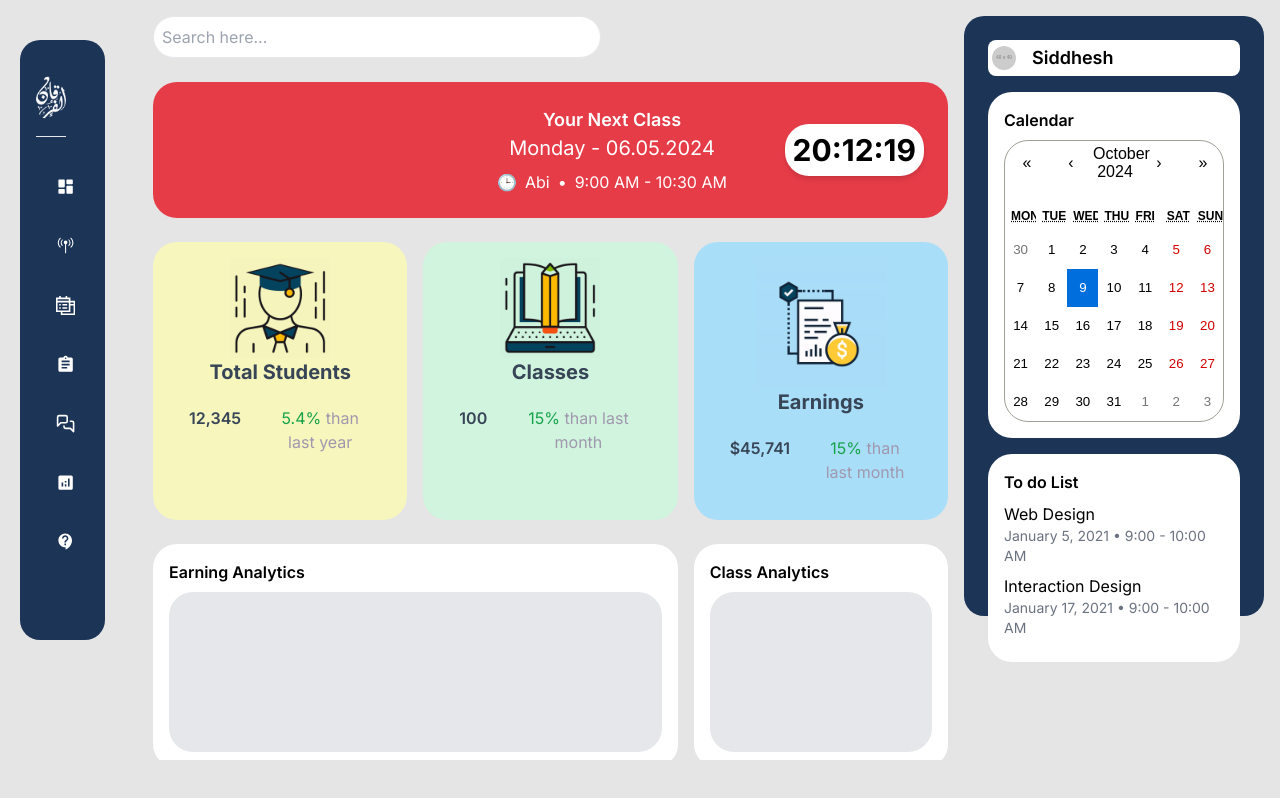
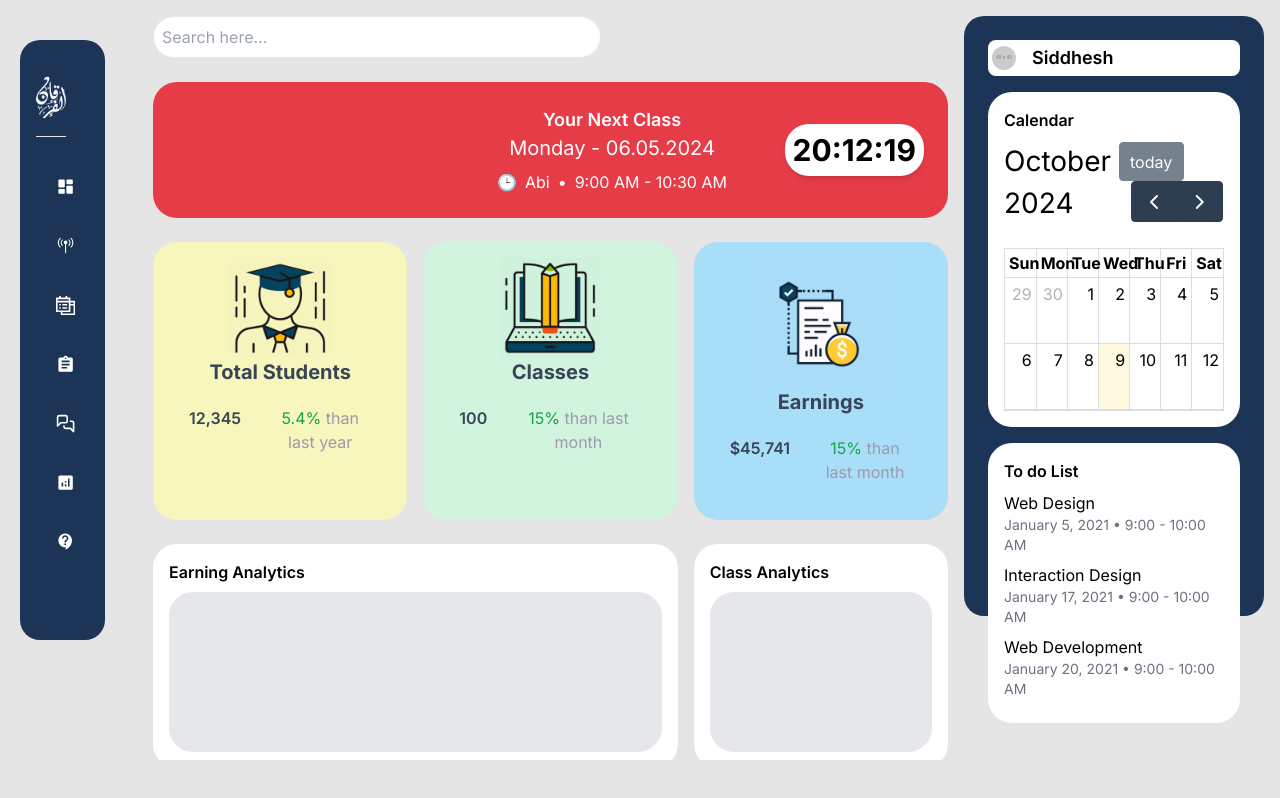
Before and after one commit to Ansalin789/Alfurqan_Dashboard, a Next.js app: page / in a window 1280 px wide. Built offline with nearby package versions, Linux system fonts and the light colour scheme.

Commit message:
event change

```diff
--- a/package.json
+++ b/package.json
@@ -9,9 +9,13 @@
     "lint": "next lint"
   },
   "dependencies": {
+    "@fullcalendar/daygrid": "^6.1.15",
+    "@fullcalendar/react": "^6.1.15",
+    "moment": "^2.30.1",
     "mongoose": "^8.7.0",
     "next": "14.2.13",
     "react": "^18",
+    "react-big-calendar": "^1.15.0",
     "react-calendar": "^5.0.0",
     "react-circular-progressbar": "^2.1.0",
     "react-dom": "^18",
--- a/src/app/Teacher/analytics/page.tsx
+++ b/src/app/Teacher/analytics/page.tsx
@@ -8,19 +8,19 @@ export default function Analytics() {
           title: 'Total Students',
           value: '12,345',
           growth: '5.4% from last year',
-          chart: '📊', // Placeholder for chart graphic
+          chart: '📊',
         },
         {
           title: 'Classes',
           value: '100',
           growth: '+15% than last month',
-          chart: '📈', // Placeholder for chart graphic
+          chart: '📈',
         },
         {
           title: 'Earnings',
           value: '$45,741',
           growth: '+15%',
-          chart: '💵', // Placeholder for chart graphic
+          chart: '💵',
         },
       ];
 
@@ -33,7 +33,7 @@ export default function Analytics() {
   return (
     <>
     <BaseLayout>
-    <div className="flex min-h-screen bg-gray-100">
+    <div className="flex min-h-screen">
 
       {/* Main Content */}
       <div className="flex-1 p-8">
--- a/src/app/Teacher/page.tsx
+++ b/src/app/Teacher/page.tsx
@@ -1,20 +1,24 @@
-'use client'
+'use client';
 
-import React from 'react'
-
-import BaseLayout from "@/components/BaseLayout";
+import FullCalendar from '@fullcalendar/react';
+import dayGridPlugin from '@fullcalendar/daygrid';
+import BaseLayout from '@/components/BaseLayout';
 import Image from 'next/image';
-import { useState } from 'react';
-import Calendar from 'react-calendar';
-import 'react-calendar/dist/Calendar.css';
 
 export default function Teacher() {
 
-    const [value, setValue] = useState<Date | Date[] | null>(new Date());
-
-    const handleDateChange = (newValue: Date | Date[] | null) => {
-      setValue(newValue);
-    };
+    const events = [
+        {
+            title: "Web Design",
+            start: new Date(2021, 0, 5, 9, 0),
+            end: new Date(2021, 0, 5, 10, 0),
+        },
+        {
+            title: "Interaction Design",
+            start: new Date(2021, 0, 17, 9, 0),
+            end: new Date(2021, 0, 17, 10, 0),
+        },
+    ];
 
     return (
         <div>
@@ -136,13 +140,14 @@ export default function Teacher() {
                         </div>
                         <div className="bg-white p-4 rounded-3xl mb-4">
                             <h3 className="mb-2 font-semibold">Calendar</h3>
-            <Calendar
-              className="bg-gray-200 rounded-3xl"
-              onChange={handleDateChange}
-              value={value}
+                            <FullCalendar
+                                plugins={[dayGridPlugin]}
+                                initialView="dayGridMonth"
+                                events={events}
                             />
                         </div>
 
+                        {/* To do List */}
                         <div className="bg-white p-4 rounded-3xl">
                             <h3 className="mb-2 font-semibold">To do List</h3>
                             <div className="mb-2">
@@ -153,10 +158,14 @@ export default function Teacher() {
                                 <p>Interaction Design</p>
                                 <p className="text-sm text-gray-500">January 17, 2021 • 9:00 - 10:00 AM</p>
                             </div>
+                            <div className="mb-2">
+                                <p>Web Development</p>
+                                <p className="text-sm text-gray-500">January 20, 2021 • 9:00 - 10:00 AM</p>
+                            </div>
                         </div>
                     </div>
                 </div>
             </BaseLayout>
         </div>
-  )
+    );
 }
--- a/src/app/page.tsx
+++ b/src/app/page.tsx
@@ -1,19 +1,27 @@
 'use client';
 
-import BaseLayout from "@/components/BaseLayout";
+import FullCalendar from '@fullcalendar/react';
+import dayGridPlugin from '@fullcalendar/daygrid';
+import BaseLayout from '@/components/BaseLayout';
 import Image from 'next/image';
-import { useState } from 'react';
-import Calendar from 'react-calendar';
-import 'react-calendar/dist/Calendar.css';
 
-const Home = () => {
-  const [value, setValue] = useState<Date | Date[] | null>(new Date());
+export default function Home() {
 
-  const handleDateChange = (newValue: Date | Date[] | null) => {
-    setValue(newValue);
-  };
+    const events = [
+        {
+            title: "Web Design",
+            start: new Date(2021, 0, 5, 9, 0),
+            end: new Date(2021, 0, 5, 10, 0),
+        },
+        {
+            title: "Interaction Design",
+            start: new Date(2021, 0, 17, 9, 0),
+            end: new Date(2021, 0, 17, 10, 0),
+        },
+    ];
 
     return (
+        <div>
             <BaseLayout>
                 <div className="flex flex-col lg:flex-row p-4 w-full">
                     {/* Main Content */}
@@ -132,13 +140,14 @@ const Home = () => {
                         </div>
                         <div className="bg-white p-4 rounded-3xl mb-4">
                             <h3 className="mb-2 font-semibold">Calendar</h3>
-            <Calendar
-              className="bg-gray-200 rounded-3xl"
-              onChange={handleDateChange}
-              value={value}
+                            <FullCalendar
+                                plugins={[dayGridPlugin]}
+                                initialView="dayGridMonth"
+                                events={events}
                             />
                         </div>
 
+                        {/* To do List */}
                         <div className="bg-white p-4 rounded-3xl">
                             <h3 className="mb-2 font-semibold">To do List</h3>
                             <div className="mb-2">
@@ -149,11 +158,14 @@ const Home = () => {
                                 <p>Interaction Design</p>
                                 <p className="text-sm text-gray-500">January 17, 2021 • 9:00 - 10:00 AM</p>
                             </div>
+                            <div className="mb-2">
+                                <p>Web Development</p>
+                                <p className="text-sm text-gray-500">January 20, 2021 • 9:00 - 10:00 AM</p>
+                            </div>
                         </div>
                     </div>
                 </div>
             </BaseLayout>
+        </div>
     );
-};
-
-export default Home;
+}
```
Also changed, not shown: 1 other file (tests, documents, lock files or other folders). Lines whose indentation alone changed are shown as unchanged.
